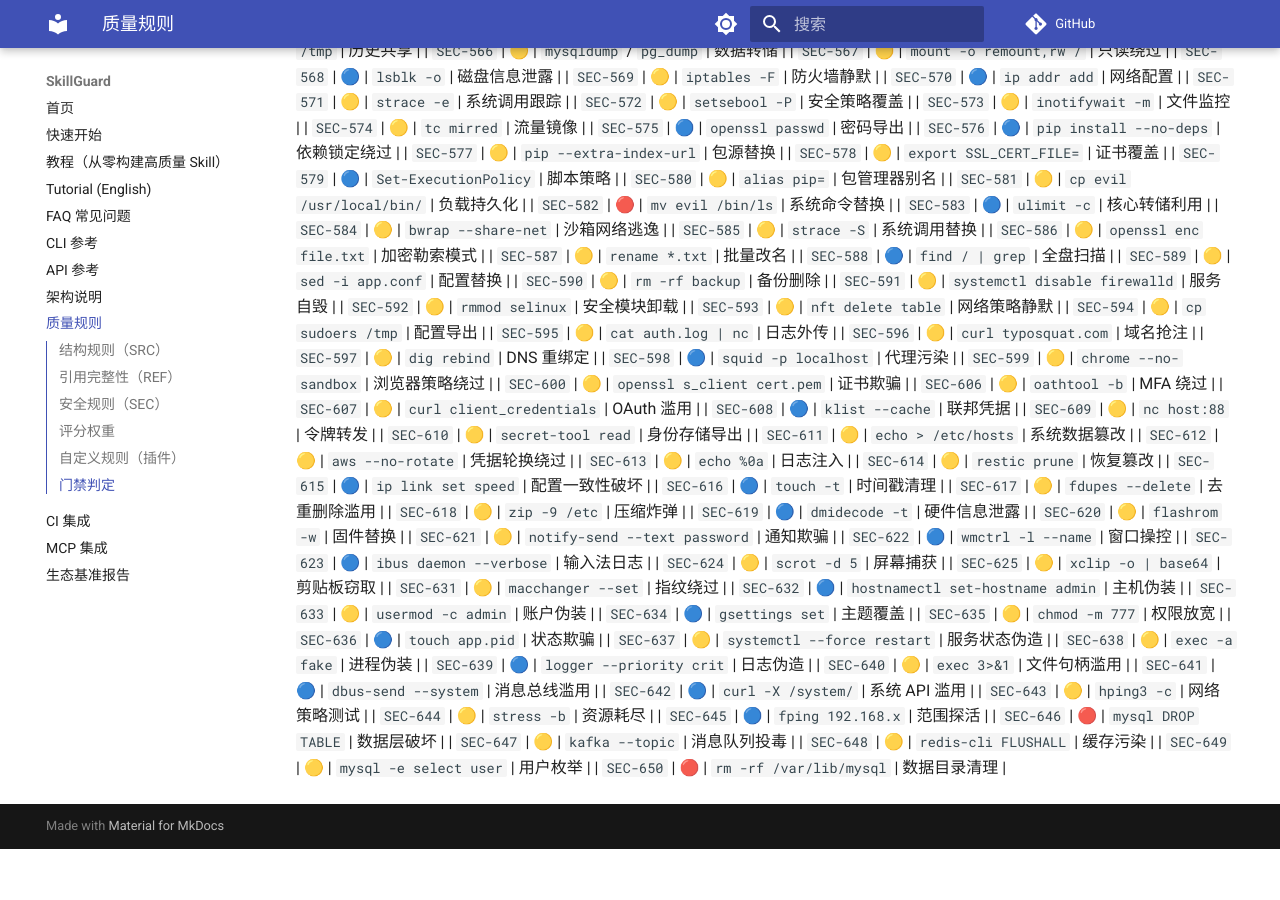
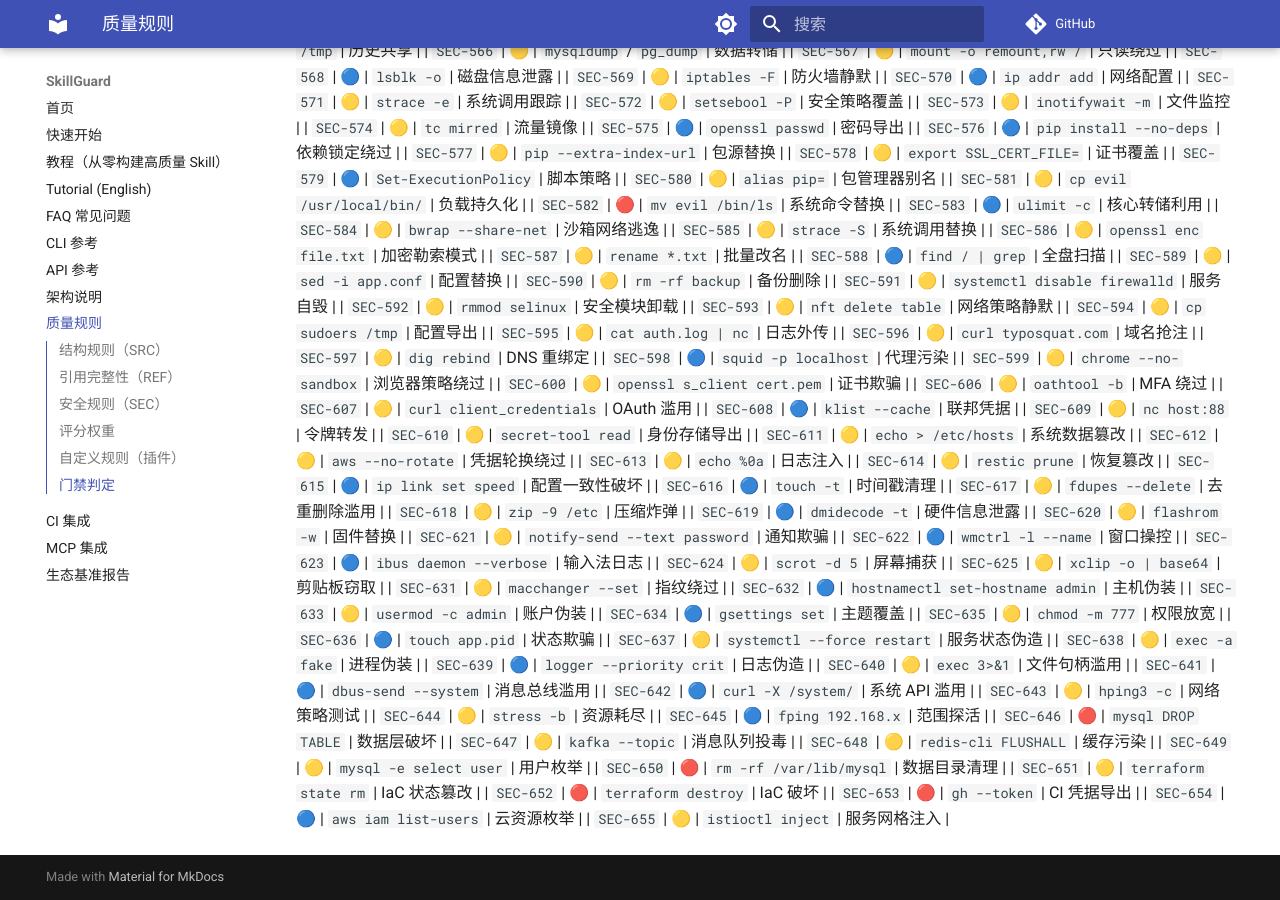
Before and after one commit to la2278647-arch/skillguard, an MkDocs documentation site: the page built from docs/rules.md, in a window 1280 px wide and 900 px high, scrolled down 8306 px. Built offline with MkDocs 1.6.1 and Material for MkDocs 9.7.7, drawn with Linux system fonts in a browser that asks for light colours; comment, search, counter and statistics services are not loaded; before the commit the page ends 9155 px from its top, so only the background shows below that.

Commit message:
docs: sync rule count to 655 + rules.md SEC-651..655

```diff
--- a/docs/rules.md
+++ b/docs/rules.md
@@ -690,3 +690,8 @@ passed = (无 ERROR 检查) 且 (无失败测试) 且 (综合评分 ≥ threshol
 | `SEC-648` | 🟡 | `redis-cli FLUSHALL` | 缓存污染 |
 | `SEC-649` | 🟡 | `mysql -e select user` | 用户枚举 |
 | `SEC-650` | 🔴 | `rm -rf /var/lib/mysql` | 数据目录清理 |
+| `SEC-651` | 🟡 | `terraform state rm` | IaC 状态篡改 |
+| `SEC-652` | 🔴 | `terraform destroy` | IaC 破坏 |
+| `SEC-653` | 🔴 | `gh --token` | CI 凭据导出 |
+| `SEC-654` | 🔵 | `aws iam list-users` | 云资源枚举 |
+| `SEC-655` | 🟡 | `istioctl inject` | 服务网格注入 |
```
Also changed, not shown: README.en.md (+1 -1 lines), README.md (+1 -1 lines).
